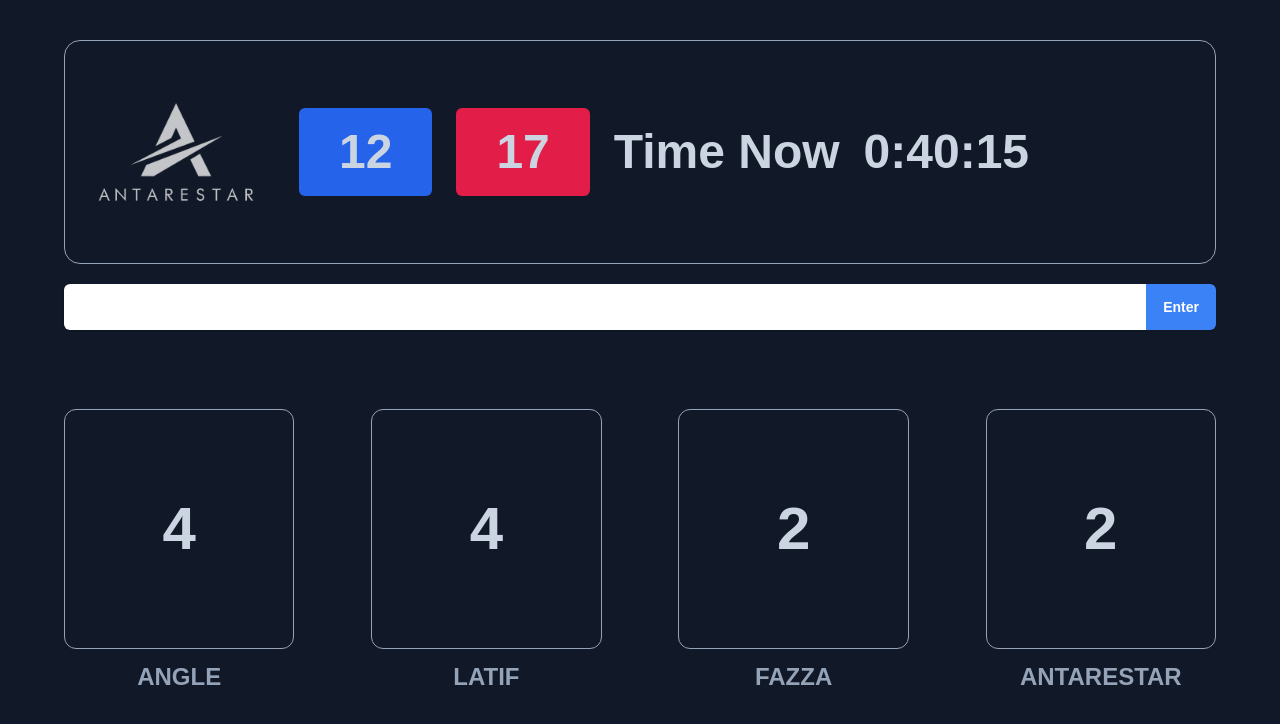
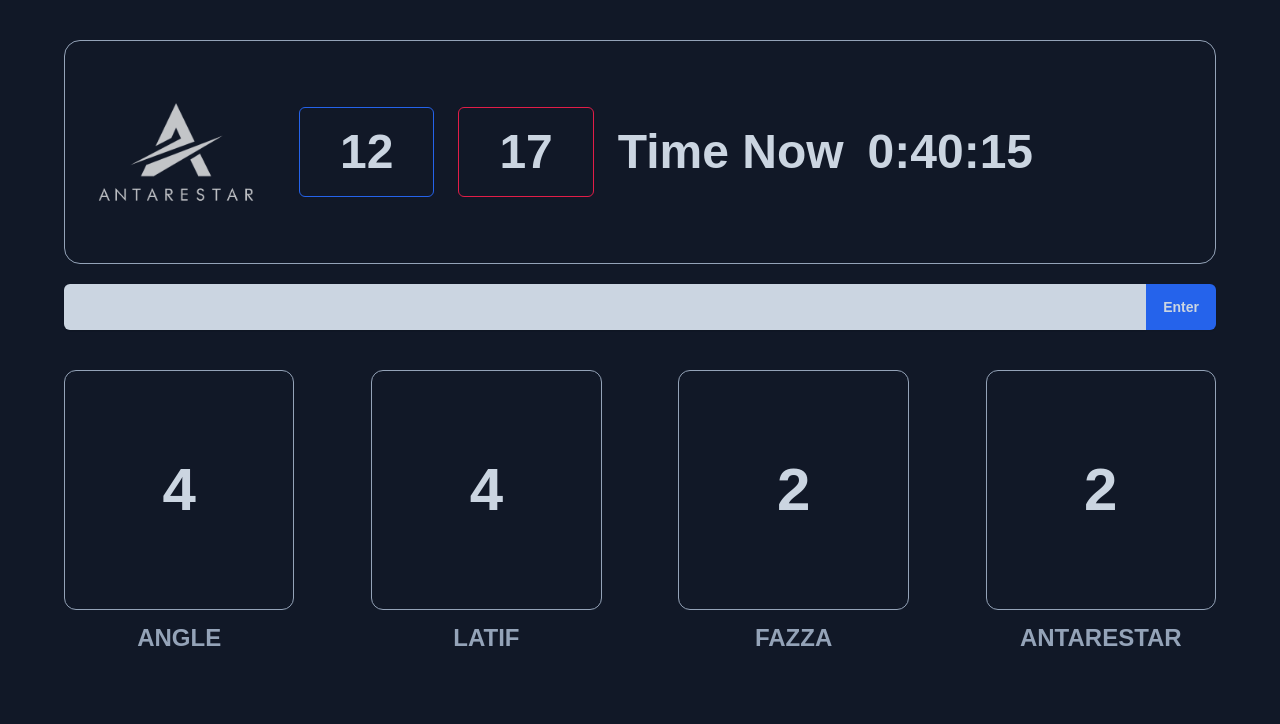
Before and after one commit to JouskaPram/gudangantarestar, a Django app: page / in a window 1280 px wide. Shown: the top 724 px of the page. Run offline with Django 3.2, Linux system fonts and the light colour scheme; data comes from the database, SQL or seed files in the repository; both versions use the stored data as it was after the commit; some libraries are stand-ins or nearby versions; some web fonts are replaced.

Commit message:
fix peer & add audio

```diff
--- a/scanantares/templates/main.html
+++ b/scanantares/templates/main.html
@@ -14,7 +14,7 @@
       alt="Antarestar"
     />
     <div class="flex items-center align-middle px-3">
-      <div class="bg-blue-600 p-5 px-10 rounded-md">
+      <div class="border border-blue-600 p-5 px-10 rounded-md">
         <h3
           class="md:text-5xl text-2xl font-bold text-slate-300 align-middle text-left"
         >
@@ -23,7 +23,7 @@
       </div>
     </div>
     <div class="flex items-center align-middle px-3">
-      <div class="bg-rose-600 p-5 px-10 rounded-md">
+      <div class="border border-rose-600 p-5 px-10 rounded-md">
         <h3
           class="md:text-5xl text-2xl font-bold text-slate-300 align-middle text-left"
         >
@@ -49,6 +49,11 @@
   <!-- Alert Area -->
 
   {% for message in messages %} {% if message.tags == 'warning' %}
+  <audio controls autoplay class="hidden">
+    <source src="{% static 'audio/alarm.mp3' %}" type="audio/mpeg">
+    Your browser does not support the audio element.
+  </audio>
+
   <div class="bg-red-500 text-white font-bold rounded-full px-4 py-2">
     {{ message }}
   </div>
@@ -70,12 +75,12 @@
           type="text"
           id="hs-trailing-button-add-on"
           name="barcode"
-          class="py-3 px-4 block w-full border-gray-200 shadow-sm rounded-l-md text-sm focus:z-10 focus:border-blue-500 focus:ring-blue-500 dark:bg-gray-800 dark:border-gray-700 dark:text-gray-400"
+          class="py-3 px-4 block w-full bg-slate-300 shadow-sm rounded-l-md text-sm focus:z-10 focus:border-blue-500 focus:ring-blue-500 dark:bg-gray-800 dark:border-gray-700 dark:text-gray-400"
           required
         />
         <button
           type="submit"
-          class="py-3 px-4 inline-flex flex-shrink-0 justify-center items-center gap-2 rounded-r-md border border-transparent font-semibold bg-blue-500 text-white hover:bg-blue-600 focus:z-10 focus:outline-none focus:ring-2 focus:ring-blue-500 transition-all text-sm"
+          class="py-3 px-4 inline-flex flex-shrink-0 justify-center items-center gap-2 rounded-r-md border border-transparent font-semibold bg-blue-600 text-slate-300 hover:bg-blue-700 focus:z-10 focus:outline-none focus:ring-2 focus:ring-blue-500 transition-all text-sm"
         >
           Enter
         </button>
@@ -113,17 +118,18 @@
       class="flex flex-wrap justify-between justify-items-center gap-1 w-full pt-10 items-center"
     >
       <div class="w-full mx-10 md:mx-0 md:w-1/5">
+        <label for="angle">
           <input
             type="radio"
             name="scanner"
             id="angle"
             value="angle"
-          class="mt-2 justify-between radio peer/angel"
+            class=" peer hidden"
             required
           />
-        <label for="angle">
+
             <div
-            class="border border-slate-400 md:h-60 h-40 rounded-xl flex text-center items-center justify-center peer-checked/angel:border-none peer-checked/angel:bg-slate-300 text-slate-300 peer-checked/angel:text-slate-700"
+              class="border border-slate-400 md:h-60 h-40 rounded-xl flex text-center items-center justify-center peer-checked:border-none peer-checked:bg-slate-300 text-slate-300 peer-checked:text-slate-700"
             >
               <div
                 class="md:text-6xl font-bold justify-items-center items-center text-center"
@@ -139,19 +145,20 @@
         </label>
       </div>
 
+
       <div class="w-full mx-10 md:mx-0 md:w-1/5">
+        <label for="latif">
           <input
             type="radio"
             name="scanner"
             required
             id="latif"
             value="latif"
-          class="mt-2 justify-between radio peer/latif"
-          class="mt-2 justify-between radio"
+            class="peer hidden"
           />
-        <label for="latif">
+
             <div
-            class="border border-slate-400 md:h-60 h-40 rounded-xl flex text-center items-center justify-center peer-checked/latif:border-none peer-checked/latif:bg-slate-300 text-slate-300 peer-checked/latif:text-slate-700"
+              class="border border-slate-400 md:h-60 h-40 rounded-xl flex text-center items-center justify-center peer-checked:border-none peer-checked:bg-slate-300 text-slate-300 peer-checked:text-slate-700"
             >
               <div
                 class="md:text-6xl font-bold justify-items-center items-center text-center"
@@ -168,17 +175,17 @@
       </div>
 
       <div class="w-full mx-10 md:mx-0 md:w-1/5">
+        <label for="fazza">
           <input
             type="radio"
             name="scanner"
             id="fazza"
             required
             value="fazza"
-          class="peer/fazza mt-2 justify-between radio"
+            class="peer hidden"
           />
-        <label for="fazza">
             <div
-            class="border border-slate-400 md:h-60 h-40 rounded-xl flex text-center items-center justify-center peer-checked/fazza:border-none peer-checked/fazza:bg-slate-300 text-slate-300 peer-checked/fazza:text-slate-700"
+              class="border border-slate-400 md:h-60 h-40 rounded-xl flex text-center items-center justify-center peer-checked:border-none peer-checked:bg-slate-300 text-slate-300 peer-checked:text-slate-700"
             >
               <div
                 class="md:text-6xl font-bold justify-items-center items-center text-center"
@@ -195,18 +202,17 @@
       </div>
 
       <div class="w-full mx-10 md:mx-0 md:w-1/5">
+        <label for="antarestar">
           <input
             type="radio"
             name="scanner"
             id="antarestar"
             required
             value="antarestar"
-          class="mt-2 justify-between radio peer/antarestar"
-          class="mt-2 justify-between radio"
+            class="peer hidden"
           />
-        <label for="antarestar">
             <div
-            class="border border-slate-400 md:h-60 h-40 rounded-xl flex text-center items-center justify-center peer-checked/antarestar:border-none peer-checked/antarestar:bg-slate-300 text-slate-300 peer-checked/antarestar:text-slate-700"
+              class="border border-slate-400 md:h-60 h-40 rounded-xl flex text-center items-center justify-center peer-checked:border-none peer-checked:bg-slate-300 text-slate-300 peer-checked:text-slate-700"
             >
               <div
                 class="md:text-6xl font-bold justify-items-center items-center text-center"
```
Also changed, not shown: db.sqlite3, 1 other file. Lines whose indentation alone changed are shown as unchanged.
